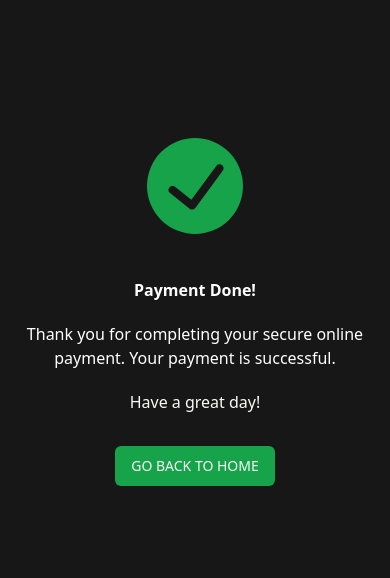
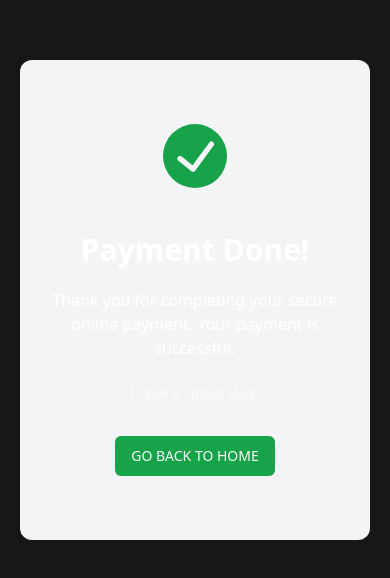
Before and after one commit to naseemkhandev/restaurant-website, a React (Vite) app in the folder client/: page /success in a window 390 px wide. Shown: the part 122-700 px from the top of the page. Built offline with nearby package versions, Linux system fonts and the light colour scheme.

Commit message:
Refactor SVG dimensions and container styling in NotFoundPage and SuccessPage components

```diff
--- a/client/src/pages/notFountPage/index.tsx
+++ b/client/src/pages/notFountPage/index.tsx
@@ -9,11 +9,10 @@ const NotFoundPage = () => {
           <div className="m-auto text-center">
             <div>
               <svg
-                width={631}
-                height={379}
                 viewBox="0 0 631 379"
                 fill="none"
                 xmlns="http://www.w3.org/2000/svg"
+                className="w-80 sm:w-96 md:w-[631px] md:h-96 mx-auto"
               >
                 <g clipPath="url(#clip0)">
                   <path
--- a/client/src/pages/successPage/index.tsx
+++ b/client/src/pages/successPage/index.tsx
@@ -3,11 +3,11 @@ import { Link } from "react-router-dom";
 
 const SuccessPage = () => {
   return (
-    <div className="bg-gray-100 dark:bg-neutral-900 h-dvh flex items-center justify-center">
-      <div className="p-6 flex flex-col gap-5 md:mx-auto">
+    <div className="dark:bg-neutral-900 h-dvh flex items-center justify-center container px-5 mx-auto">
+      <div className="p-6 flex flex-col gap-5 md:mx-auto bg-gray-100 rounded-xl px-5 md:px-20 pb-16 pt-10">
         <svg
           viewBox="0 0 24 24"
-          className="text-green-600 w-24 h-24 mx-auto my-6"
+          className="text-green-600 w-16 h-16 md:w-24 md:h-24 mx-auto my-6"
         >
           <path
             fill="currentColor"
@@ -16,7 +16,7 @@ const SuccessPage = () => {
         </svg>
 
         <div className="text-center flex flex-col gap-5">
-          <h3 className="md:text-4xl text-base text-gray-900 dark:text-white font-semibold text-center">
+          <h3 className="md:text-4xl text-3xl text-gray-900 dark:text-white font-semibold text-center">
             Payment Done!
           </h3>
 
```
